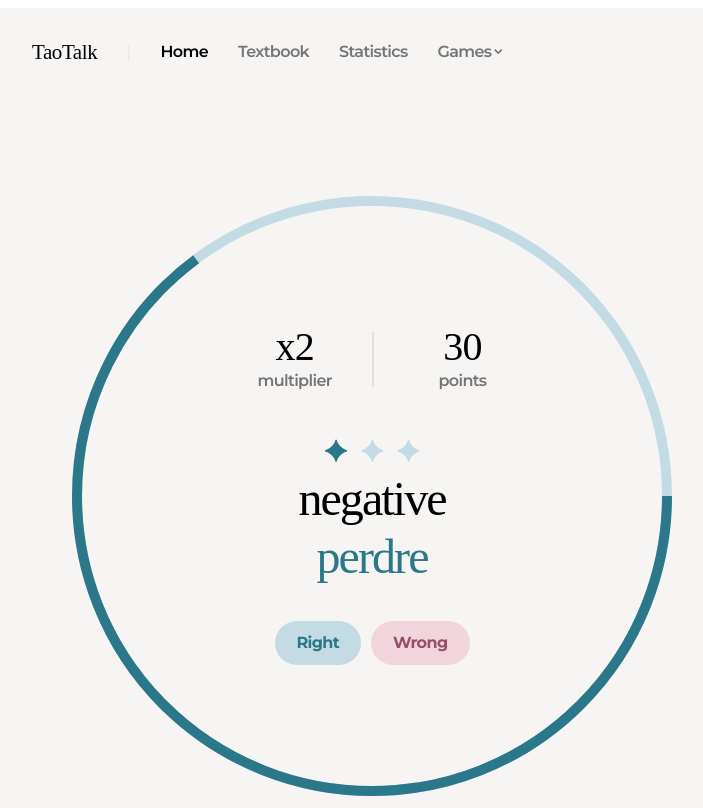
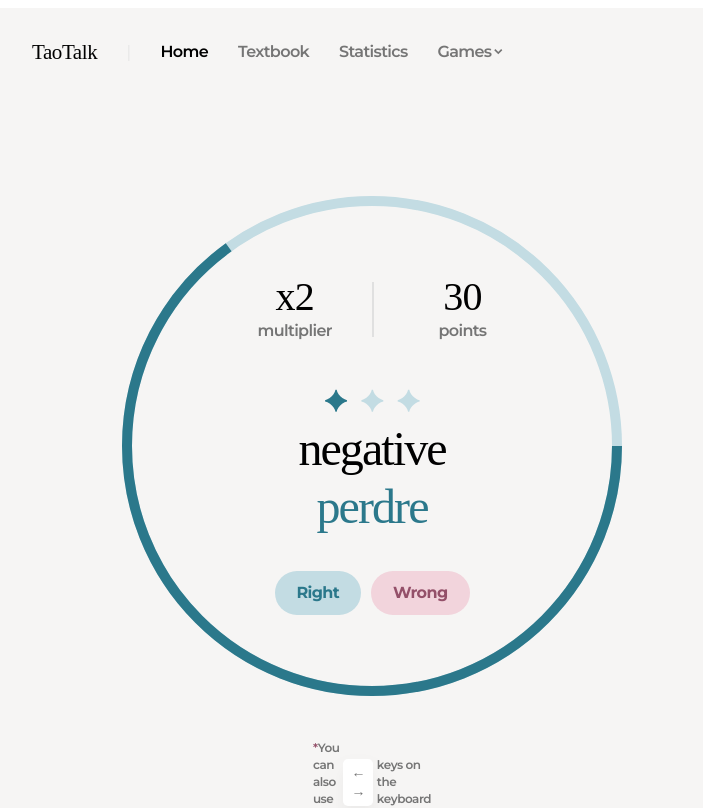
Before and after one commit to taodemy/taotalk, a Next.js app: page /sprint-dash in a window 1280 px wide. Shown: the top 808 px of the page, without its empty margins (346-1049 px from the left). Built offline with nearby package versions, Linux system fonts and the light colour scheme; a web font is replaced by a local one.

Commit message:
fix: remove unnessary croll css code and set sprint circular dash diameter to 500

```diff
--- a/src/components/SprintDash/index.tsx
+++ b/src/components/SprintDash/index.tsx
@@ -7,7 +7,7 @@ const SprintDash = () => {
   return (
     <section className={styles.sprintDashContainer}>
       <CircularDashboard
-        radius={300}
+        radius={250}
         progressValue={65}
         progressColor={'#2b788b'}
         maxValue={100}
--- a/src/styles/global.scss
+++ b/src/styles/global.scss
@@ -86,14 +86,3 @@ h4 {
     margin: 30px 0;
   }
 }
-
-::-webkit-scrollbar {
-  width: 5px;
-  height: 5px;
-}
-
-::-webkit-scrollbar-thumb {
-  background-color: $greyMedium;
-  border-radius: 4px;
-  min-height: 5px;
-}
```
